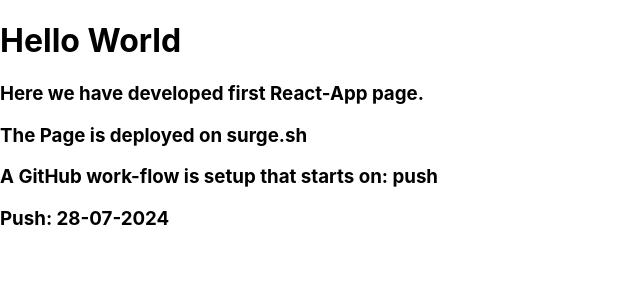
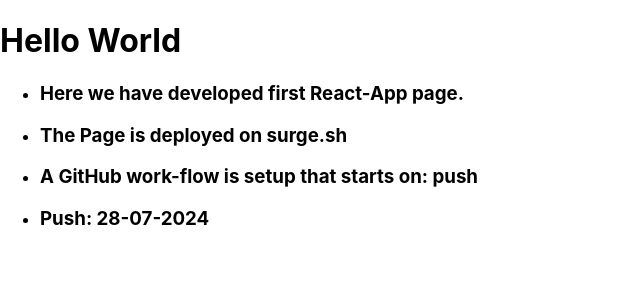
Before and after one commit to aasif112/first-app, a React (Create React App) app: page / in a window 1280 px wide. Shown: the top 300 px of the page, without its empty margins (0-640 px from the left). Built offline with nearby package versions, Linux system fonts and the light colour scheme.

Commit message:
last push

```diff
--- a/src/App.js
+++ b/src/App.js
@@ -5,10 +5,20 @@ function App() {
   return (
     <div >
       <h1>Hello World</h1>
-      <h3>Here we have developed first React-App page.</h3>
-      <h3>The Page is deployed on surge.sh</h3>
-      <h3>A GitHub work-flow is setup that starts on: push</h3>
-      <h3>Push: 28-07-2024</h3>
+      <ul>
+        <li>
+          <h3>Here we have developed first React-App page.</h3>
+        </li>
+        <li>
+        <h3>The Page is deployed on surge.sh</h3>
+        </li>
+        <li>
+        <h3>A GitHub work-flow is setup that starts on: push</h3>
+        </li>
+        <li>
+        <h3>Push: 28-07-2024</h3>
+        </li>
+      </ul>
     </div>
   );
 }
```
